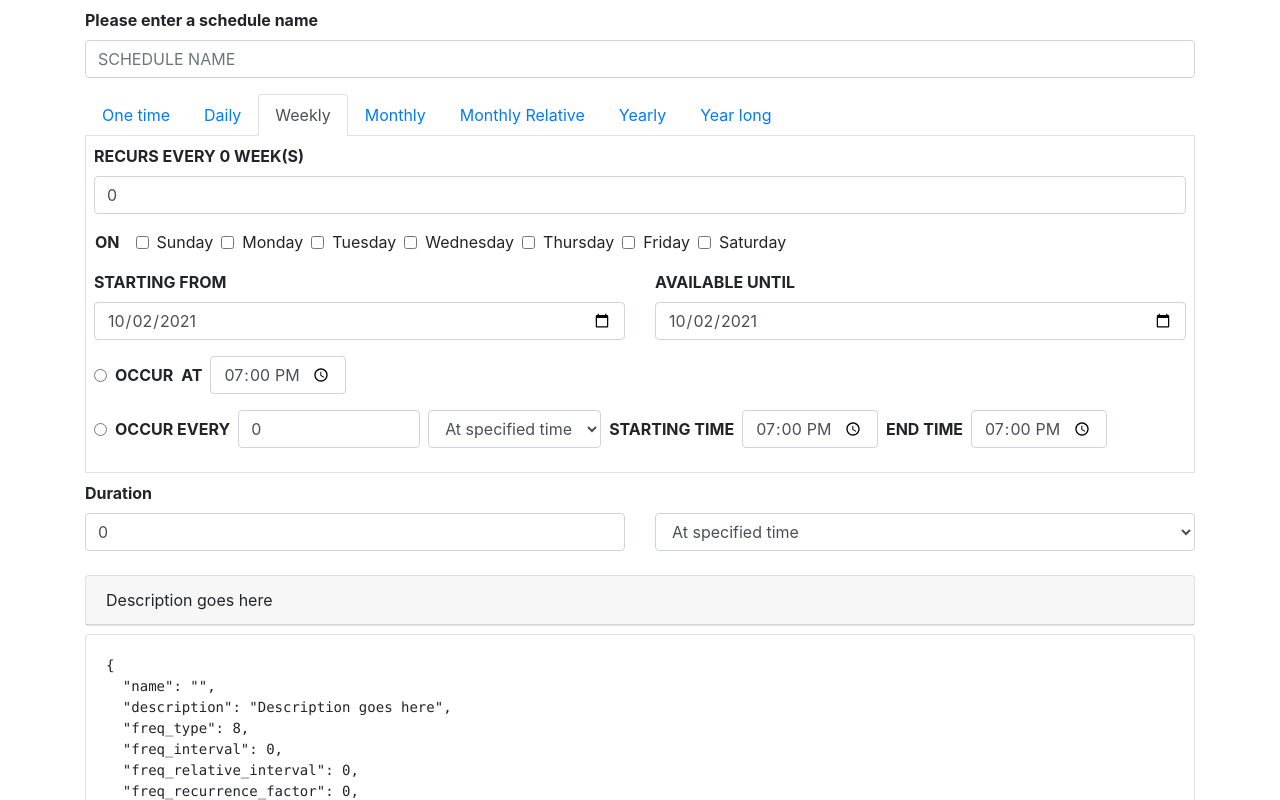
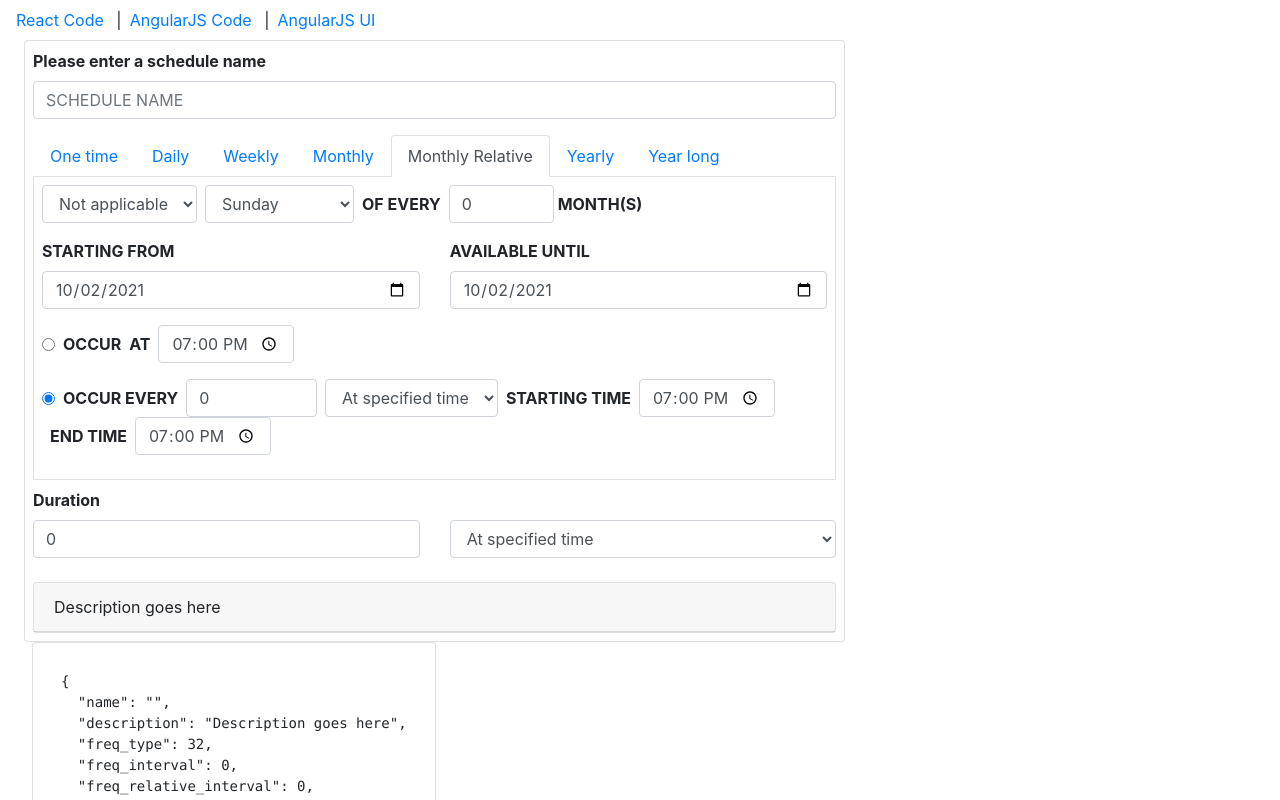
Before and after one commit to shantanugupta/react-scheduler, a React (Create React App) app: page / in a window 1280 px wide. Shown: the top 800 px of the page. Built offline with nearby package versions, Linux system fonts and the light colour scheme.

Commit message:
Test run bug fixes

```diff
--- a/src/App.js
+++ b/src/App.js
@@ -6,10 +6,17 @@ class App extends Component {
   render() {
     return (
       <div className="App">
-        <div className="container">
-          <form className="form mt-2">
-            <SchedulerComponent />
-          </form>
+        <div className="justify-content-center align-items-start">
+          <div className="align-self-start m-2">
+            <form className="form">
+              <a className="m-2" target="_blank" href="https://github.com/shantanugupta/react-scheduler" rel="noopener noreferrer">React Code</a> |
+              <a className="m-2" target="_blank" href="https://github.com/shantanugupta/angular1.4-scheduler" rel="noopener noreferrer">AngularJS Code</a> |
+              <a className="m-2" target="_blank" href="https://shantanugupta.github.io/angular1.4-scheduler/Index.html" rel="noopener noreferrer">AngularJS UI</a>
+              <div className="m-2">
+                <SchedulerComponent />
+              </div>
+            </form>
+          </div>
         </div>
       </div>
     );
--- a/src/components/Scheduler/FrequencySchedule/FrequencySchedule.component.jsx
+++ b/src/components/Scheduler/FrequencySchedule/FrequencySchedule.component.jsx
@@ -6,12 +6,15 @@ const FrequencyScheduleComponent = ({ schedule, onFrequencyScheduleChange }) =>
         ...schedule
     })
 
-    const [occuranceChoiceState, setoccuranceChoice] = useState({
+    const [occuranceChoiceState, setOccuranceChoiceState] = useState({
         occuranceChoiceState: state.occuranceChoice
     })
 
     const occuranceChoiceChange = e => {
-        setoccuranceChoice(e.target.value)
+        let t = {
+            [e.target.name]: e.target.value
+        }
+        setOccuranceChoiceState(t)
     }
 
     const handleChange = e => {
--- a/src/components/Scheduler/MonthlyRelativeSchedule/MonthlyRelativeSchedule.component.jsx
+++ b/src/components/Scheduler/MonthlyRelativeSchedule/MonthlyRelativeSchedule.component.jsx
@@ -33,8 +33,7 @@ const MonthlyRelativeScheduleComponent = ({ schedule, onMonthlyRelativeScheduleC
             <div className="row">
                 <div className="col-lg-12">
                     <div className="form-group form-inline">
-                        <div>
-                            <select className="form-control" data-toggle="popover" data-trigger="hover"
+                        <select className="form-control mr-1" data-toggle="popover" data-trigger="hover"
                             value={state.freq_relative_interval} onChange={(e) => handleChange(e)}>
                             {
                                 freqRelativeInterval.map(f => (
@@ -43,7 +42,7 @@ const MonthlyRelativeScheduleComponent = ({ schedule, onMonthlyRelativeScheduleC
                                     </option>))
                             }
                         </select>
-                            <select className="form-control" data-toggle="popover" data-trigger="hover"
+                        <select className="form-control mx-1" data-toggle="popover" data-trigger="hover"
                             value={state.freq_interval} onChange={(e) => handleChange(e)}>
                             {
                                 freqIntervalMonthlyRelative.map(g => (
@@ -52,13 +51,12 @@ const MonthlyRelativeScheduleComponent = ({ schedule, onMonthlyRelativeScheduleC
                                     </option>))
                             }
                         </select>
-                            <label className="control-label font-weight-bold" htmlFor="recurrEvery">OF EVERY</label>
-                            <input id="recurrEvery" name="freq_recurrence_factor" className="form-control text-uppercase"
+                        <label className="control-label font-weight-bold mx-1" htmlFor="recurrEvery">OF EVERY</label>
+                        <input id="recurrEvery" name="freq_recurrence_factor" className="form-control text-uppercase mx-1"
                             value={state.freq_recurrence_factor} placeholder="MONTH" type="number" min="1" max="60"
                             onChange={(e) => handleChange(e)}
                         />
                         <label className="control-label font-weight-bold" htmlFor="recurrEvery">MONTH(S)</label>
-                        </div>
                     </div>
                 </div>
             </div>
--- a/src/components/Scheduler/MonthlySchedule/MonthlySchedule.component.jsx
+++ b/src/components/Scheduler/MonthlySchedule/MonthlySchedule.component.jsx
@@ -29,17 +29,15 @@ const MonthlyScheduleComponent = (schedule, onMonthlyScheduleChange) => {
         <div className="panel-body">
             <div className="row">
                 <div className="col-lg-12">
-                    <div className="form-group form-inline">
-                        <div>
+                    <div className="form-group  form-inline">
                         <label className="control-label font-weight-bold" htmlFor="recurrEvery">{getGetOrdinal(state.freq_interval)} OF EVERY</label>
                         <label className="control-label font-weight-bold" htmlFor="recurrEvery">{state.freq_recurrence_factor} MONTH(S)</label>
-                            <input id="recurrEvery" name="date" className="form-control text-uppercase"
+                        <input id="recurrEvery" name="date" className="form-control text-uppercase col-lg-1 ml-1"
                             value={state.freq_interval} placeholder="DAY" type="number" min="1" max="31"
                             onChange={(e) => handleChange(e)} />
-                            <input id="recurrEvery" name="date" className="form-control text-uppercase"
+                        <input id="recurrEvery" name="date" className="form-control text-uppercase col-lg-2  ml-1"
                             value={state.freq_recurrence_factor} placeholder="MONTH" type="number" min="1" max="60"
                             onChange={(e) => handleChange(e)} />
-                        </div>
                     </div>
                 </div>
             </div>
--- a/src/components/Scheduler/Scheduler.component.jsx
+++ b/src/components/Scheduler/Scheduler.component.jsx
@@ -39,7 +39,7 @@ const SchedulerComponent = () => {
 		return {
 			name: '',
 			description: 'Description goes here',
-			freq_type: 8, //onetime, daily, weekly, monthly, monthly relative
+			freq_type: 32, //onetime, daily, weekly, monthly, monthly relative
 			freq_interval: 0,
 			freq_relative_interval: 0,
 			freq_recurrence_factor: 0,
@@ -83,7 +83,8 @@ const SchedulerComponent = () => {
 	const showClass = "show active";
 
 	return (
-		<div>
+		<div className="d-flex align-content-start flex-wrap m-2">
+			<div className="card col-lg-8 p-2">
 				{/* SCHEDULE NAME */}
 				<div className="card border-0">
 					<div className="form-group">
@@ -225,15 +226,16 @@ const SchedulerComponent = () => {
 						</ul>
 					</div> */
 				}
+			</div>
+			<div className="card p-2 ml-2">
 				{
 					true &&
-				<div className="card mt-2">
 					<div className="card-body">
 						<pre>{JSON.stringify(state, null, 2)}</pre>
 					</div>
+				}
 			</div>
-			}
-		</div >
+		</div>
 	)
 }
 // const mapStateToProps = state => ({
```
Also changed, not shown: 1 other file (tests, documents, lock files or other folders). Lines whose indentation alone changed are shown as unchanged.
